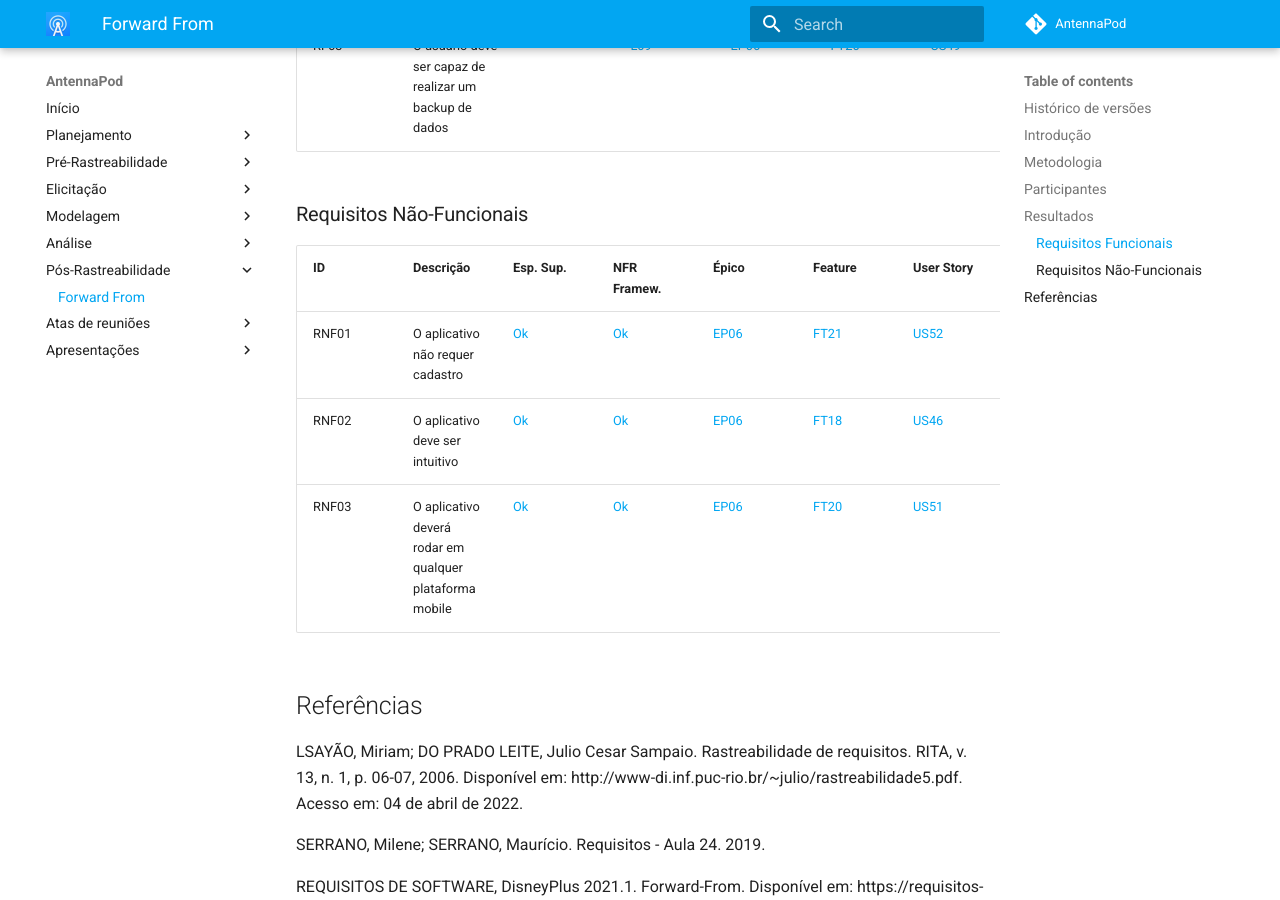
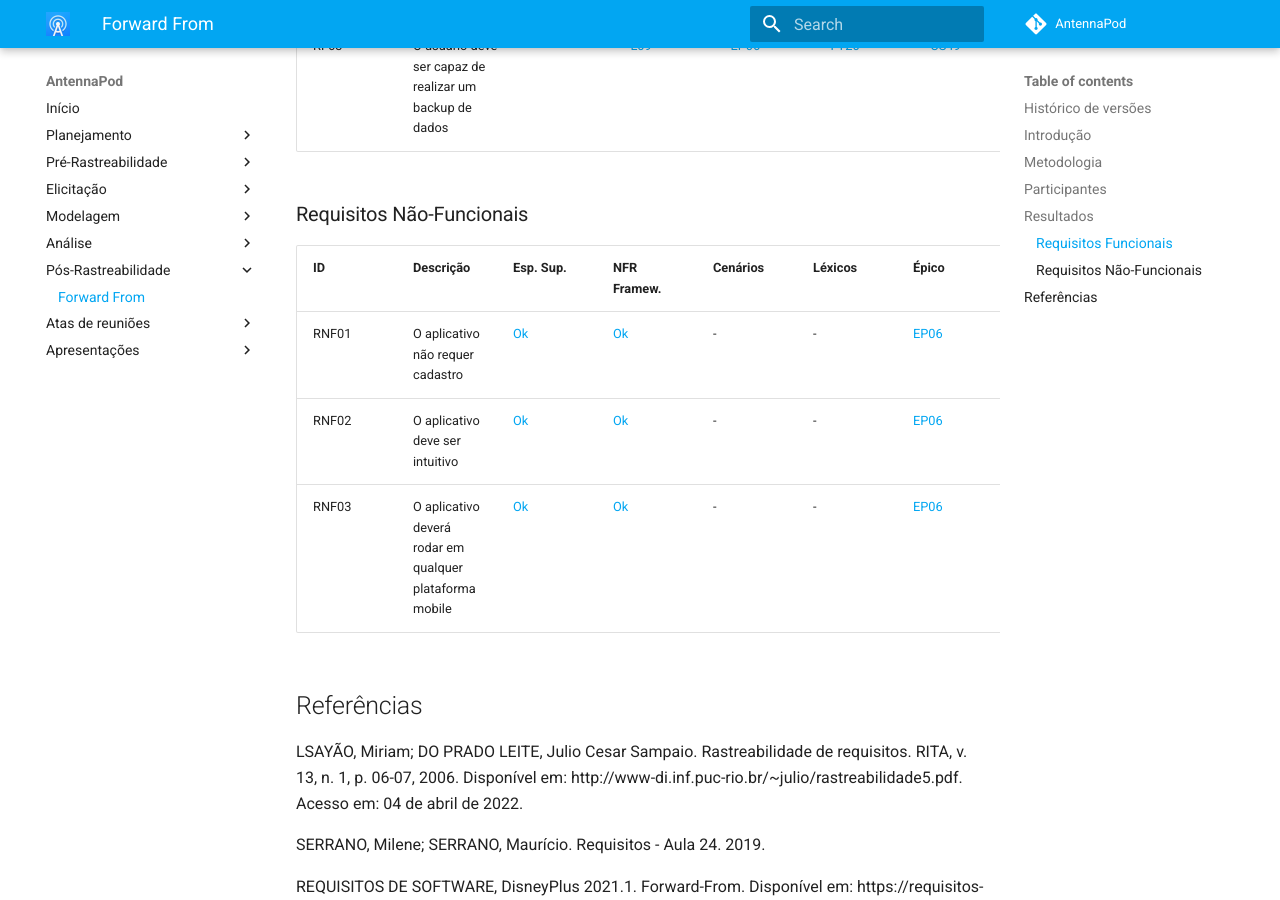
Before and after one commit to Requisitos-de-Software/2021.2-AntennaPod, an MkDocs documentation site: the page built from docs/posRastreabilidade/forward-from.md, in a window 1280 px wide and 900 px high, scrolled down 8024 px. Built offline with MkDocs 1.6.1 and Material for MkDocs 9.7.7, drawn with Linux system fonts in a browser that asks for light colours; comment, search, counter and statistics services are not loaded.

Commit message:
:repeat:(#89): arrumando segunda tabela

```diff
--- a/docs/posRastreabilidade/forward-from.md
+++ b/docs/posRastreabilidade/forward-from.md
@@ -81,11 +81,11 @@
 
 ### Requisitos Não-Funcionais
 
-| ID    | Descrição                                               | Esp. Sup.                                                                                           | NFR Framew.                                                                              | Épico                                                                                 | Feature                                                                               | User Story                                                                            | Cenários | Léxicos | Casos de uso |
-| ----- | ------------------------------------------------------- | --------------------------------------------------------------------------------------------------- | ---------------------------------------------------------------------------------------- | ------------------------------------------------------------------------------------- | ------------------------------------------------------------------------------------- | ------------------------------------------------------------------------------------- | -------- | ------- | ------------ |
-| RNF01 | O aplicativo não requer cadastro                        | [Ok](https://requisitos-de-software.github.io/2021.2-AntennaPod/modelagem/especificacaoSuplementar/) | [Ok](https://requisitos-de-software.github.io/2021.2-AntennaPod/modelagem/nfr-framework/) | [EP06](https://requisitos-de-software.github.io/2021.2-AntennaPod/modelagem/backlog/) | [FT21](https://requisitos-de-software.github.io/2021.2-AntennaPod/modelagem/backlog/) | [US52](https://requisitos-de-software.github.io/2021.2-AntennaPod/modelagem/backlog/) | -        | -       | -            |
-| RNF02 | O aplicativo deve ser intuitivo                         | [Ok](https://requisitos-de-software.github.io/2021.2-AntennaPod/modelagem/especificacaoSuplementar/) | [Ok](https://requisitos-de-software.github.io/2021.2-AntennaPod/modelagem/nfr-framework/) | [EP06](https://requisitos-de-software.github.io/2021.2-AntennaPod/modelagem/backlog/) | [FT18](https://requisitos-de-software.github.io/2021.2-AntennaPod/modelagem/backlog/) | [US46](https://requisitos-de-software.github.io/2021.2-AntennaPod/modelagem/backlog/) | -        | -       | -            |
-| RNF03 | O aplicativo deverá rodar em qualquer plataforma mobile | [Ok](https://requisitos-de-software.github.io/2021.2-AntennaPod/modelagem/especificacaoSuplementar/) | [Ok](https://requisitos-de-software.github.io/2021.2-AntennaPod/modelagem/nfr-framework/) | [EP06](https://requisitos-de-software.github.io/2021.2-AntennaPod/modelagem/backlog/) | [FT20](https://requisitos-de-software.github.io/2021.2-AntennaPod/modelagem/backlog/) | [US51](https://requisitos-de-software.github.io/2021.2-AntennaPod/modelagem/backlog/) | -        | -       | -            |
+| ID    | Descrição                                               | Esp. Sup.                                                                                            | NFR Framew.                                                                               | Cenários | Léxicos | Épico                                                                                 | Feature                                                                               | User Story                                                                            | Casos de uso |
+| ----- | ------------------------------------------------------- | ---------------------------------------------------------------------------------------------------- | ----------------------------------------------------------------------------------------- | -------- | ------- | ------------------------------------------------------------------------------------- | ------------------------------------------------------------------------------------- | ------------------------------------------------------------------------------------- | ------------ |
+| RNF01 | O aplicativo não requer cadastro                        | [Ok](https://requisitos-de-software.github.io/2021.2-AntennaPod/modelagem/especificacaoSuplementar/) | [Ok](https://requisitos-de-software.github.io/2021.2-AntennaPod/modelagem/nfr-framework/) | -        | -       | [EP06](https://requisitos-de-software.github.io/2021.2-AntennaPod/modelagem/backlog/) | [FT21](https://requisitos-de-software.github.io/2021.2-AntennaPod/modelagem/backlog/) | [US52](https://requisitos-de-software.github.io/2021.2-AntennaPod/modelagem/backlog/) | -            |
+| RNF02 | O aplicativo deve ser intuitivo                         | [Ok](https://requisitos-de-software.github.io/2021.2-AntennaPod/modelagem/especificacaoSuplementar/) | [Ok](https://requisitos-de-software.github.io/2021.2-AntennaPod/modelagem/nfr-framework/) | -        | -       | [EP06](https://requisitos-de-software.github.io/2021.2-AntennaPod/modelagem/backlog/) | [FT18](https://requisitos-de-software.github.io/2021.2-AntennaPod/modelagem/backlog/) | [US46](https://requisitos-de-software.github.io/2021.2-AntennaPod/modelagem/backlog/) | -            |
+| RNF03 | O aplicativo deverá rodar em qualquer plataforma mobile | [Ok](https://requisitos-de-software.github.io/2021.2-AntennaPod/modelagem/especificacaoSuplementar/) | [Ok](https://requisitos-de-software.github.io/2021.2-AntennaPod/modelagem/nfr-framework/) | -        | -       | [EP06](https://requisitos-de-software.github.io/2021.2-AntennaPod/modelagem/backlog/) | [FT20](https://requisitos-de-software.github.io/2021.2-AntennaPod/modelagem/backlog/) | [US51](https://requisitos-de-software.github.io/2021.2-AntennaPod/modelagem/backlog/) | -            |
 
 ## Referências
 
```
